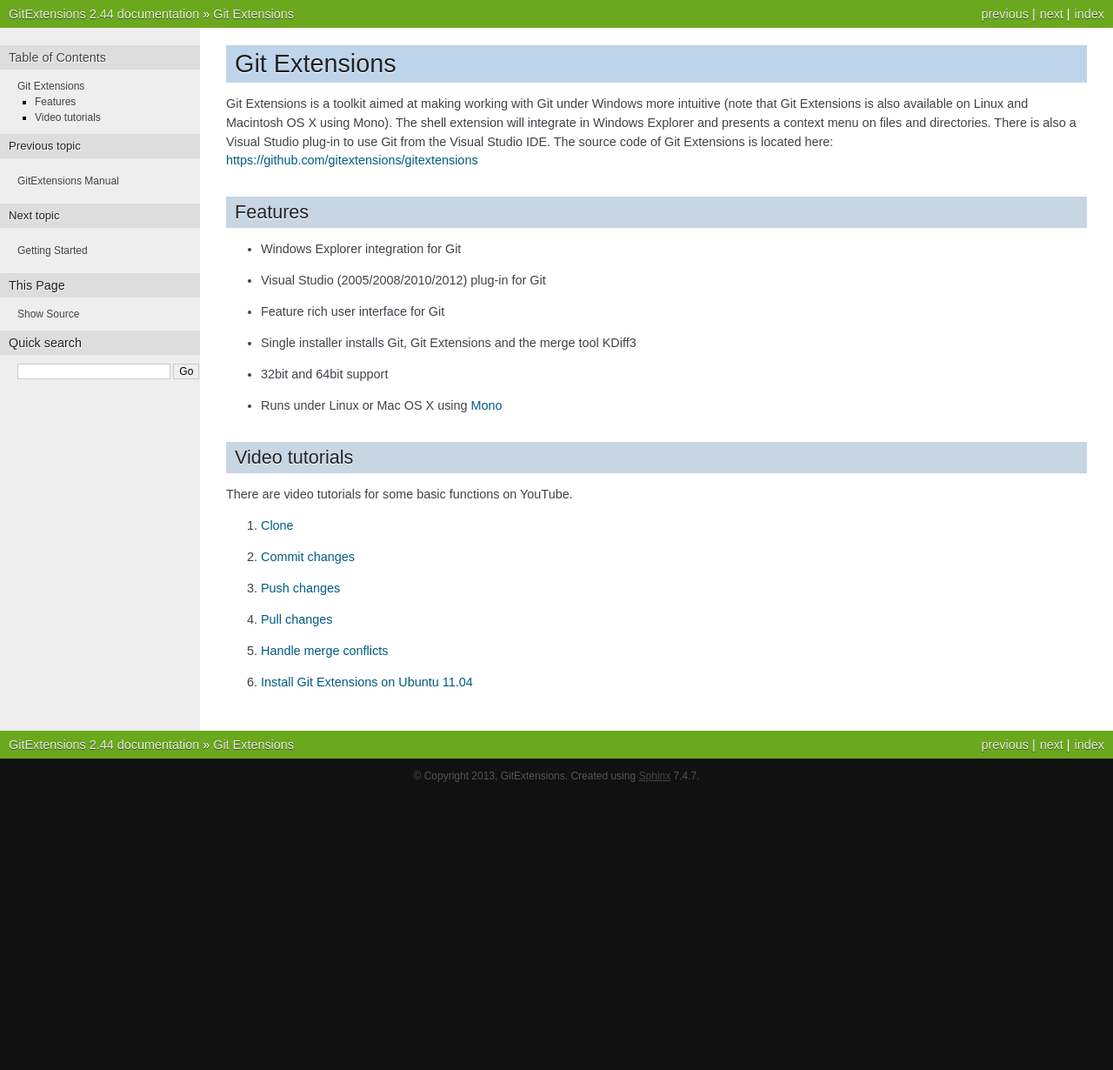
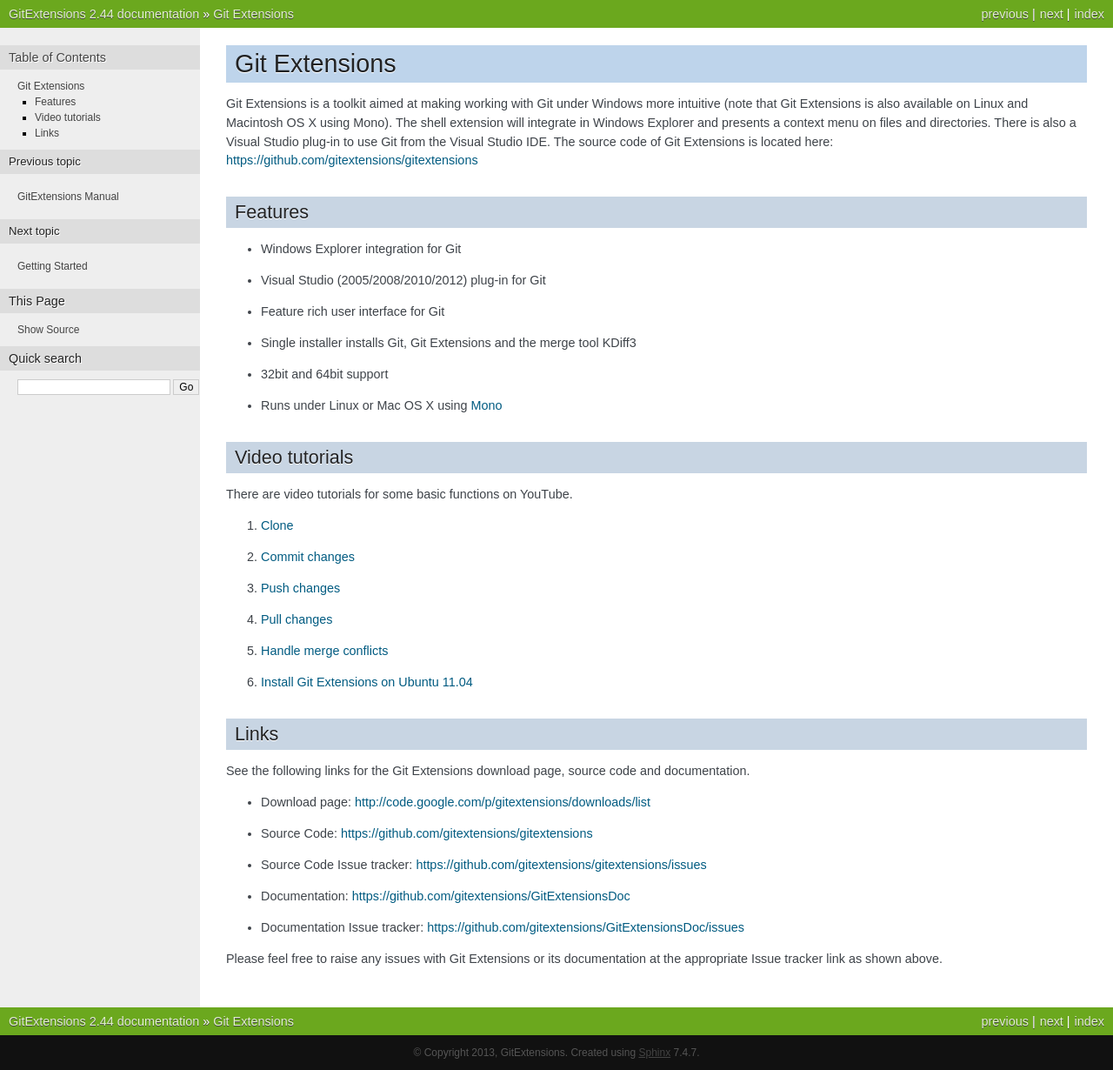
Before and after one commit to martinqt/GitExtensionsDoc, a Sphinx documentation site: the page built from source/git_extensions.rst, in a window 1280 px wide. Shown: the whole page at 87% size. Built offline with Sphinx 7.4.7, drawn with Linux system fonts in a browser that asks for light colours; before the commit the page ends 912 px from its top, so only the background shows below that.

Commit message:
Fix readme and Chapter 1
- Fixed spelling/grammatical errors.
- Added new Links section to Chapter 1 of documentation
(cherry picked from commit 0003a3867c41333ca42d8174d544f43842890764)

```diff
--- a/source/git_extensions.rst
+++ b/source/git_extensions.rst
@@ -28,3 +28,16 @@
 #. `Pull changes <http://www.youtube.com/watch?v=9g8gXPsi5Ko>`_
 #. `Handle merge conflicts <http://www.youtube.com/watch?v=Kmc39RvuGM8>`_
 #. `Install Git Extensions on Ubuntu 11.04  <http://www.youtube.com/watch?v=zk2MMUQuW4s>`_
+
+Links
+-----
+
+See the following links for the Git Extensions download page, source code and documentation.
+
+* Download page: http://code.google.com/p/gitextensions/downloads/list
+* Source Code: https://github.com/gitextensions/gitextensions
+* Source Code Issue tracker: https://github.com/gitextensions/gitextensions/issues
+* Documentation: https://github.com/gitextensions/GitExtensionsDoc
+* Documentation Issue tracker: https://github.com/gitextensions/GitExtensionsDoc/issues
+
+Please feel free to raise any issues with Git Extensions or its documentation at the appropriate Issue tracker link as shown above.
```
Also changed, not shown: readme.md (+7 -7 lines).
